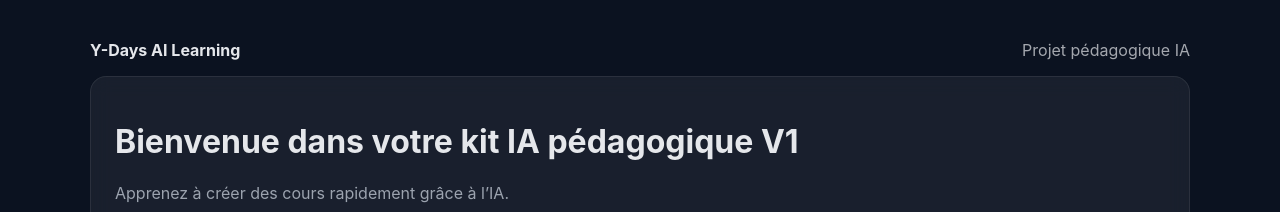
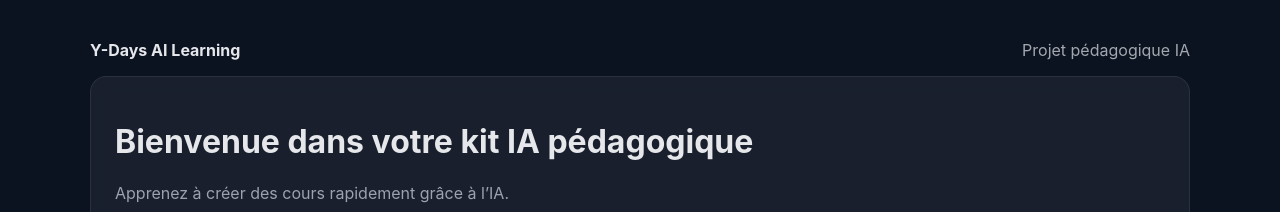
Before and after one commit to PierreTDX/y-days, a React (Vite) app: page /#/ in a window 1280 px wide. Shown: the top 212 px of the page. Built offline with nearby package versions, Linux system fonts and the light colour scheme.

Commit message:
annul predeploy

```diff
--- a/src/pages/onboarding/OnboardingPage.jsx
+++ b/src/pages/onboarding/OnboardingPage.jsx
@@ -2,7 +2,7 @@
 export default function OnboardingPage() {
   return (
     <div className="glass" style={{ padding: 24 }}>
-      <h1 className="title">Bienvenue dans votre kit IA pédagogique V1</h1>
+      <h1 className="title">Bienvenue dans votre kit IA pédagogique</h1>
       <p className="subtitle">
         Apprenez à créer des cours rapidement grâce à l’IA.
       </p>
```
